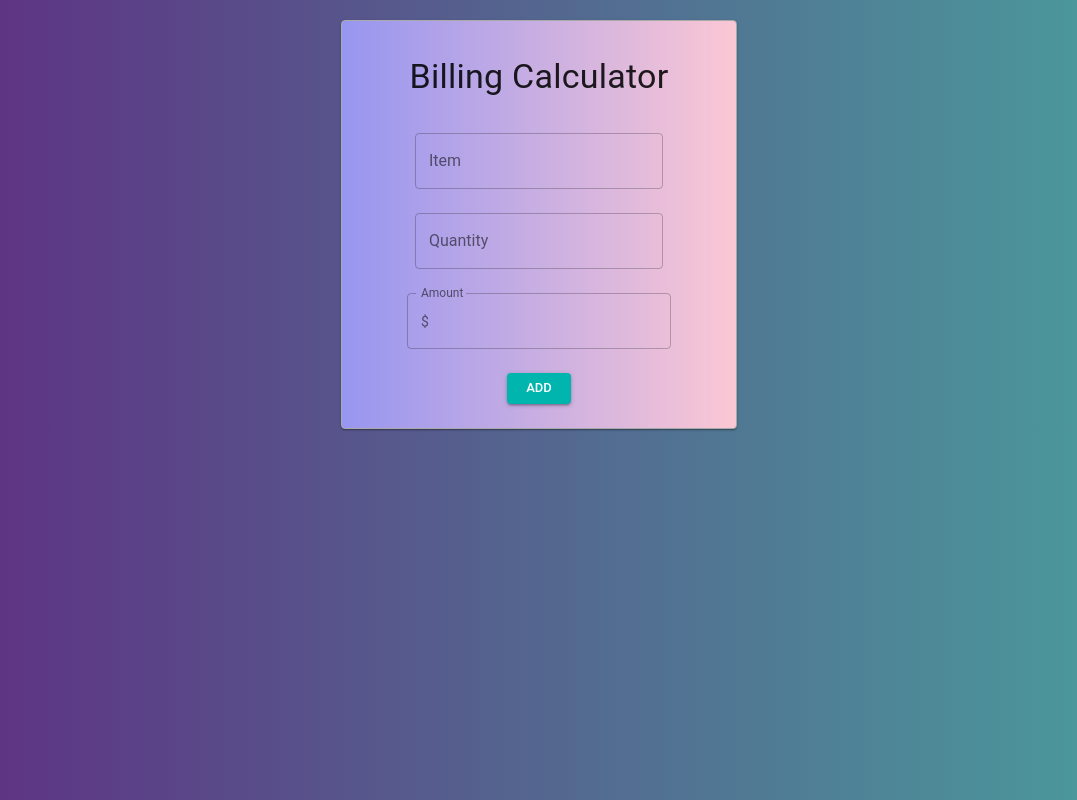
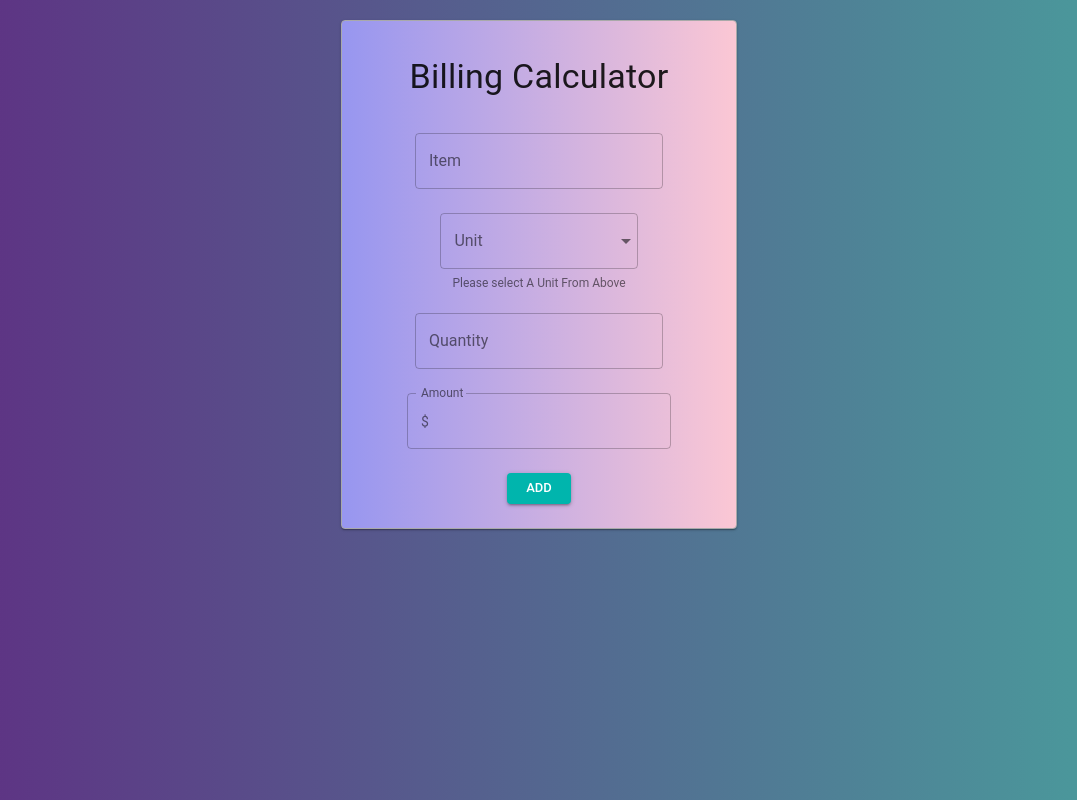
Before and after one commit to hurali97/Billing-Calculator, a React (Create React App) app: page / in a window 1280 px wide. Shown: the whole page, without its empty margins (101-1178 px from the left). Built offline with nearby package versions, Linux system fonts and the light colour scheme.

Commit message:
attributes added of unit

```diff
--- a/package.json
+++ b/package.json
@@ -5,6 +5,7 @@
   "private": true,
   "dependencies": {
     "@material-ui/core": "^3.9.3",
+    "@material-ui/icons": "^3.0.2",
     "antd": "^3.16.6",
     "react": "^16.8.6",
     "react-dom": "^16.8.6",
--- a/src/Component/Card.js
+++ b/src/Component/Card.js
@@ -9,6 +9,8 @@ import TextField from '@material-ui/core/TextField';
 import { Container, Row, Col } from 'react-grid-system';
 import InputAdornment from '@material-ui/core/InputAdornment';
 import { connect } from "react-redux";
+import MenuItem from '@material-ui/core/MenuItem';
+import Unit from './Unit';
 
 
 const styles = {
@@ -29,11 +31,13 @@ const styles = {
     table: {
         minWidth: 50,
     },
+
 };
+
 
 function SimpleCard(props) {
 
-
+    const { classes } = props;
     return (
 
 
@@ -44,7 +48,7 @@ function SimpleCard(props) {
                 <Col md={4} sm={10} xs={10}>
 
 
-                    <Card  style={{
+                    <Card style={{
                         marginTop: '20px', border: '1px solid darkgray',
                         background: 'linear-gradient(to right, #9796f0,#fbc7d4)'
                     }}>
@@ -65,6 +69,8 @@ function SimpleCard(props) {
                                         onChange={props.onItem}
                                     />
 
+                                    <br></br>
+                                    <Unit />
                                     <br></br>
                                     <TextField
                                         id="quantity"
@@ -121,7 +127,7 @@ const mapStateToProps = state => {
         onItem: (event) => dispatch({ type: "item", value: event.target.value }),
         onQuantity: (event) => dispatch({ type: "quantity", value: event.target.value }),
         onAmount: (event) => dispatch({ type: "amount", value: event.target.value }),
-      onAdd: () => dispatch({ type: "add"}),
+        onAdd: () => dispatch({ type: "add" }),
     };
 };
 
--- a/src/Component/Table.js
+++ b/src/Component/Table.js
@@ -80,6 +80,7 @@ class  CustomizedTable extends React.Component {
                   <TableRow>
                     <CustomTableCell align='center'>Item</CustomTableCell>
                     <CustomTableCell align='center'>Quantity</CustomTableCell>
+                    <CustomTableCell align='center'>Unit</CustomTableCell>
                     <CustomTableCell align="center">Unit Cost($)</CustomTableCell>
                     <CustomTableCell align="center">OverAll Cost($)</CustomTableCell>
                   </TableRow>
@@ -94,6 +95,7 @@ class  CustomizedTable extends React.Component {
 
                       </CustomTableCell>
                       <CustomTableCell align="center">{row.quantity}</CustomTableCell>
+                      <CustomTableCell align="center">{row.unit}</CustomTableCell>
                       <CustomTableCell align="center">{row.amount}</CustomTableCell>
                       <CustomTableCell align="center">{(row.amount*row.quantity)}</CustomTableCell>
                       {
@@ -102,6 +104,7 @@ class  CustomizedTable extends React.Component {
                     </TableRow>
                   ))
                   }
+
                 </TableBody>
               </Table>
               {
--- /dev/null
+++ b/src/Component/Unit.js
@@ -0,0 +1,99 @@
+import React from 'react';
+import PropTypes from 'prop-types';
+import classNames from 'classnames';
+import { withStyles } from '@material-ui/core/styles';
+import MenuItem from '@material-ui/core/MenuItem';
+import TextField from '@material-ui/core/TextField';
+import { connect } from "react-redux";
+
+const styles = theme => ({
+  container: {
+    display: 'flex',
+    flexWrap: 'wrap',
+  },
+  textField: {
+    marginLeft: theme.spacing.unit,
+    marginRight: theme.spacing.unit,
+  },
+  dense: {
+    marginTop: 16,
+  },
+  menu: {
+    width: 200,
+  },
+});
+
+const units = [
+  {
+    value: 'KG',
+    label: 'kg',
+  },
+  {
+    value: 'LITRES',
+    label: 'Lt',
+  },
+  {
+    value: 'none',
+    label: '--',
+  },
+
+];
+
+
+class OutlinedTextFields extends React.Component {
+    state = {
+
+      unit: '',
+    };
+
+    handleChange = (event) => {
+      this.setState({
+        unit: event.target.value,
+      });
+console.log(this.state.unit);
+    };
+
+    render() {
+
+      return (
+
+<TextField
+          id="unit"
+          select
+          label="Unit"
+
+          value={this.props.unit}
+          onChange={this.props.onUnit}
+
+          helperText="Please select A Unit From Above"
+          margin="normal"
+          variant="outlined"
+        >
+          {units.map(option => (
+            <option key={option.value} value={option.label}>
+              {option.label}
+
+            </option>
+          ))}
+        </TextField>
+        );
+    }
+  }
+
+
+const mapStateToProps = state => {
+    return {
+      unit: state.unit,
+    };
+  };
+
+  const mapDispachToProps = dispatch => {
+    return {
+        onUnit: (event) => dispatch({ type: "unit",value:event.target.value }),
+    };
+  };
+
+  export default connect(
+    mapStateToProps,
+    mapDispachToProps
+  )(OutlinedTextFields);
--- a/src/store/reducer.js
+++ b/src/store/reducer.js
@@ -19,7 +19,10 @@ const reducer = (state = initialState, action) => {
         newState.quantity = action.value;
 
     }
+    if (action.type === 'unit') {
+        newState.unit = action.value;
 
+    }
     if (action.type === 'amount') {
         newState.amount = action.value;
 
@@ -44,7 +47,8 @@ const reducer = (state = initialState, action) => {
                 return {
 
                     ...state,
-                    summary: state.summary.concat({ id: Math.random(), item: state.item,quantity: state.quantity, amount: state.amount }),
+                    summary: state.summary.concat({ id: Math.random(), item: state.item,quantity: state.quantity,
+                        unit:state.unit, amount: state.amount }),
                     item: '',
                     amount: 0,
                     show: 'yes',
```
Also changed, not shown: src/App.js (+6 -3 lines), 1 other file (tests, documents, lock files or other folders). Lines whose indentation alone changed are shown as unchanged.
